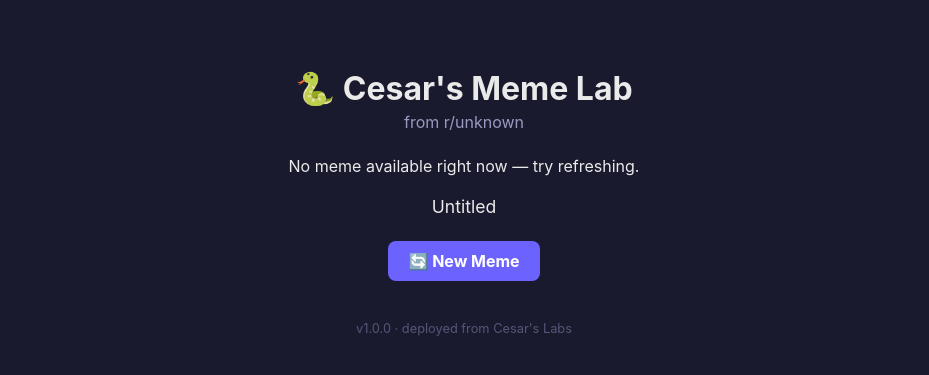
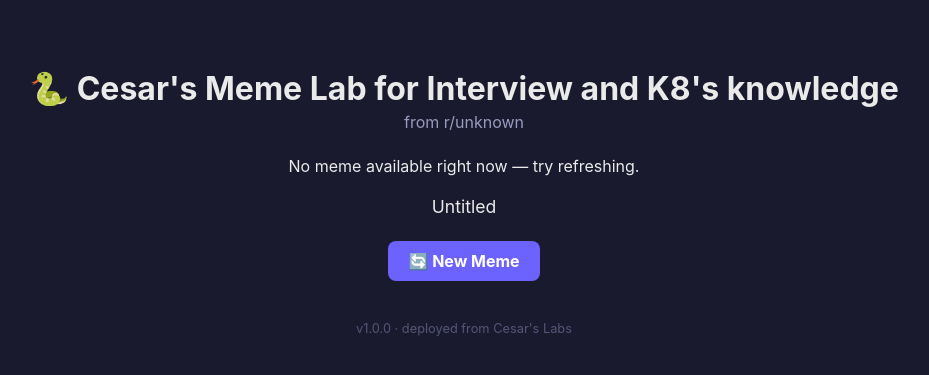
Before and after one commit to ramirez1968/Cesar-labs, a Flask app: page / in a window 1280 px wide. Shown: the top 375 px of the page, without its empty margins (176-1105 px from the left). Run offline with Flask 3, Linux system fonts and the light colour scheme; data that the repository does not hold is empty.

Commit message:
correction on title for lab page

```diff
--- a/simple-flask-app/templates/index.html
+++ b/simple-flask-app/templates/index.html
@@ -57,7 +57,7 @@
     </style>
   </head>
   <body>
-    <h1>🐍 Cesar's Meme Lab</h1>
+    <h1>🐍 Cesar's Meme Lab for Interview and K8's knowledge</h1>
     <div class="subreddit">from r/{{ meme.subreddit }}</div>
 
     {% if meme.image_url %}
```
